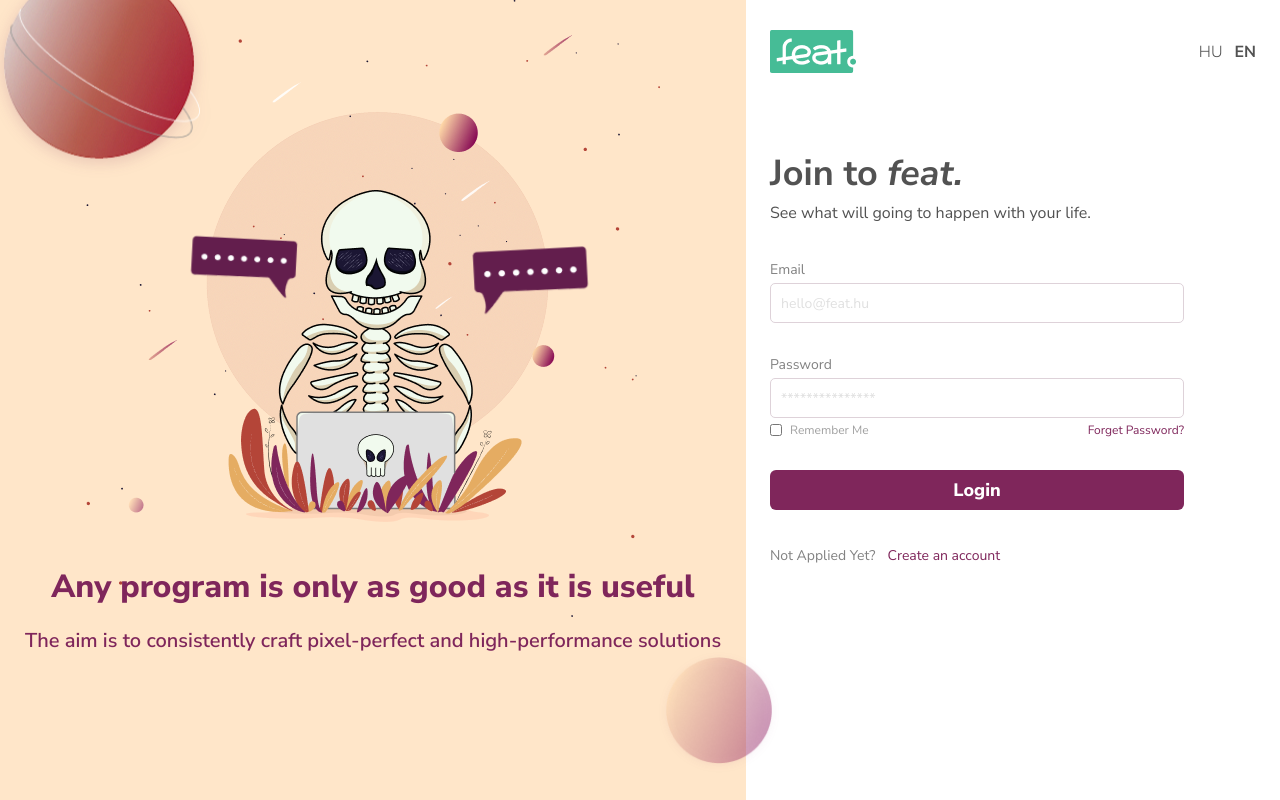
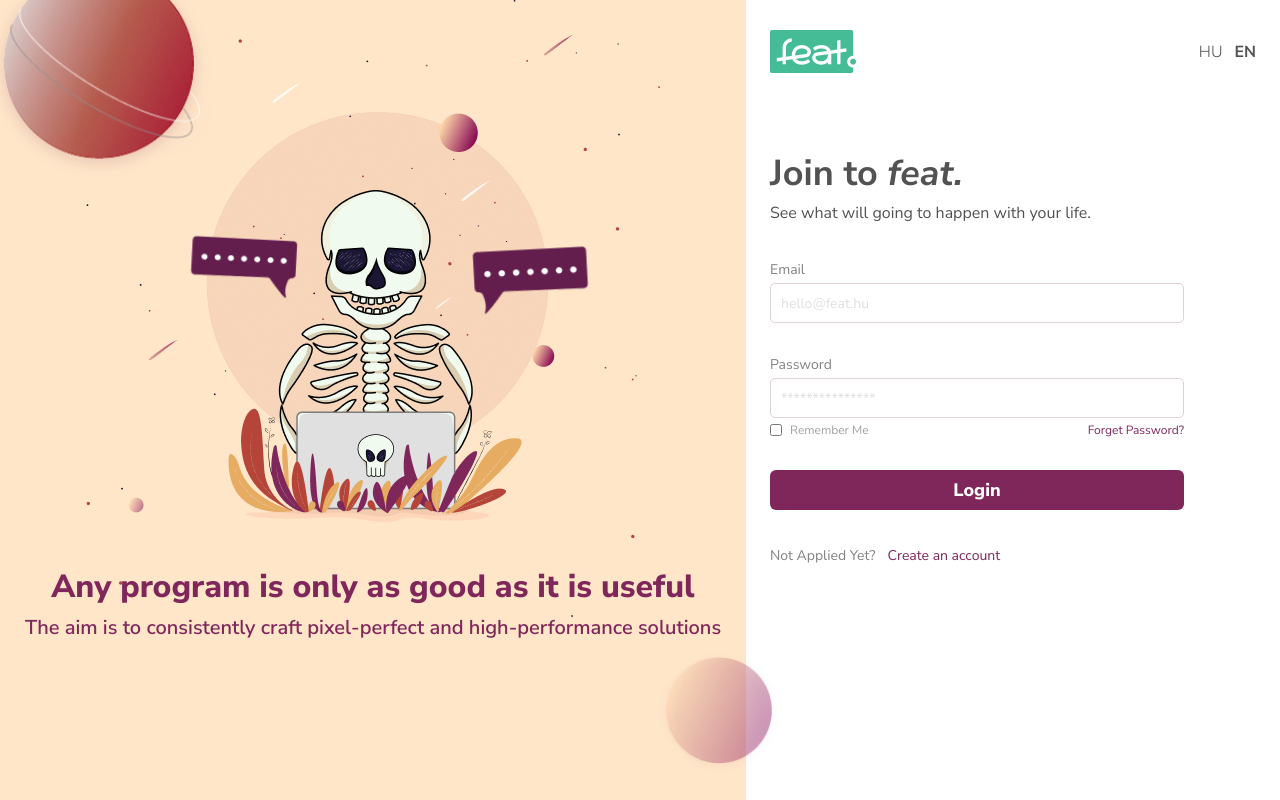
Before and after one commit to Lehoczkil/feat, a Vue app: page /login in a window 1280 px wide. Built offline with nearby package versions, Linux system fonts and the light colour scheme.

Commit message:
fix: Illustration text positioning

```diff
--- a/src/App.vue
+++ b/src/App.vue
@@ -16,12 +16,14 @@ const changeLanguage = (lang: string) => {
       <div class="text-l"></div>
       <div class="text-r"></div>
       <div class="planet-small"></div>
+      <div class="illustration-wrapper">
         <h1 class="illustration-title">
           {{ $t('illustration_title') }}
         </h1>
         <h2 class="illustration-subtitle">
           {{ $t('illustration-subtitle') }}
         </h2>
+      </div>
     </section>
     <section class="view">
       <header>
--- a/src/styles/_app.scss
+++ b/src/styles/_app.scss
@@ -67,9 +67,9 @@ body #app {
       animation: gentle-sway-right 7s ease-in-out infinite reverse;
     }
 
-    .illustration-title,
-    .illustration-subtitle {
+    .illustration-wrapper {
       position: absolute;
+      top: 568px;
       left: 0;
       width: 100%;
       text-align: center;
@@ -77,13 +77,13 @@ body #app {
     }
 
     .illustration-title {
-      top: 568px;
       font-weight: 800;
       font-size: 32px;
+      @include flex-column;
+      gap: 21px;
     }
 
     .illustration-subtitle {
-      top: 627px;
       font-weight: 600;
       font-size: 20px;
       line-height: 27px;
```
Lines whose indentation alone changed are shown as unchanged.
